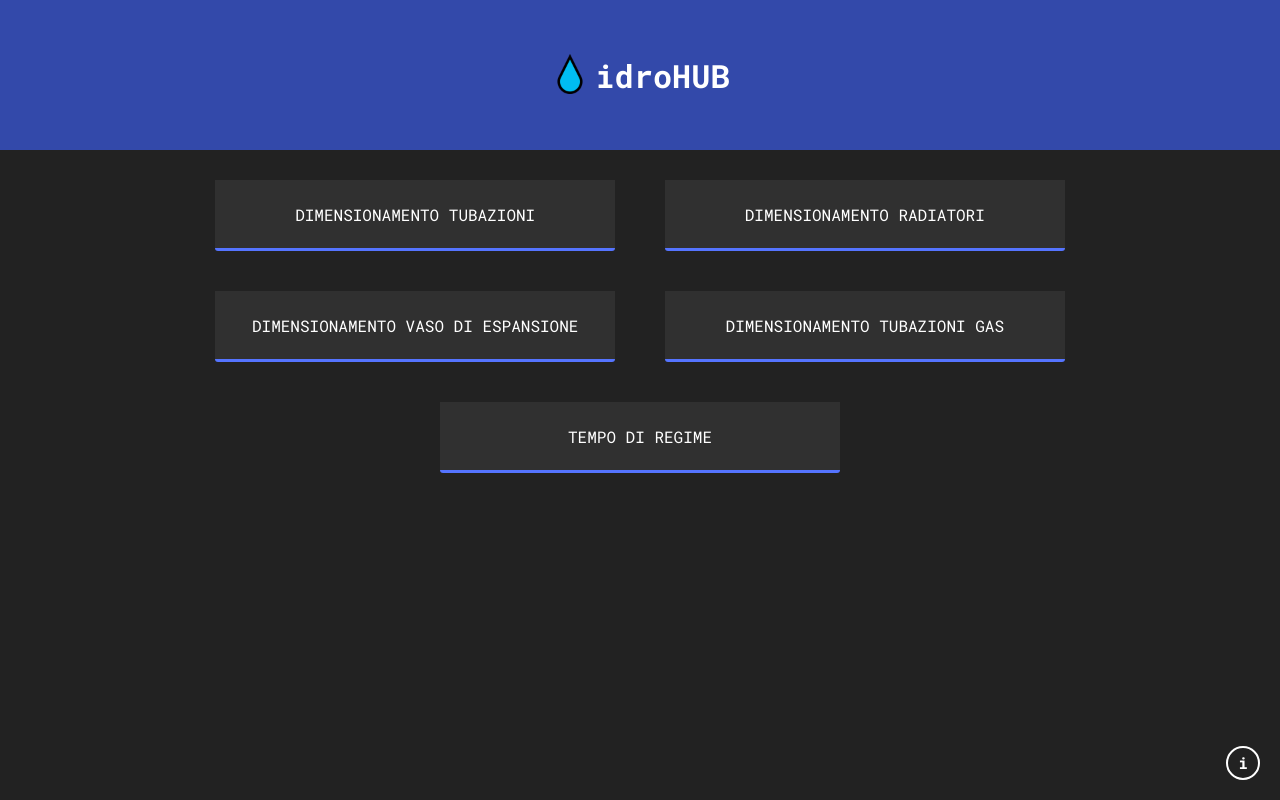
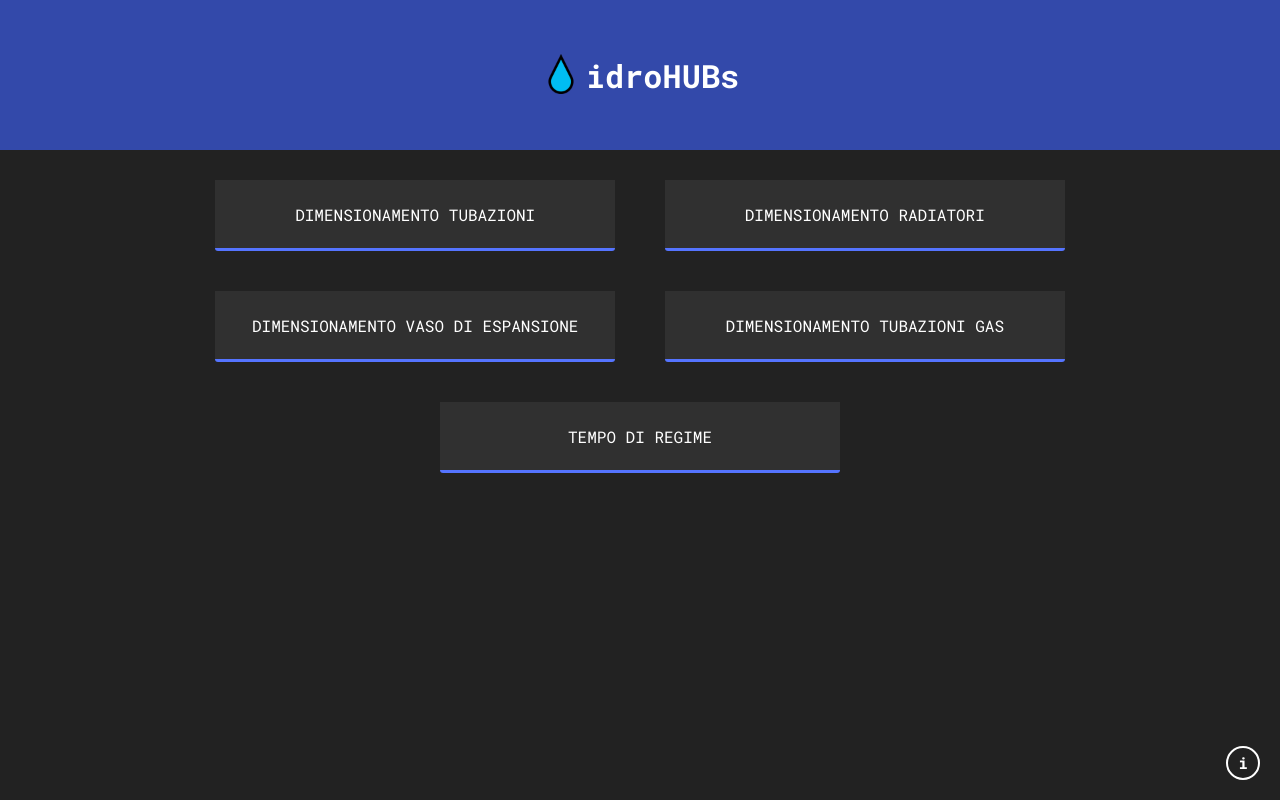
Before and after one commit to DvDRaga/IdroHUB-Cloudflare, a plain HTML site: page index.html in a window 1280 px wide. Drawn offline with Linux system fonts and the light colour scheme.

Commit message:
Update index.html

```diff
--- a/index.html
+++ b/index.html
@@ -19,7 +19,7 @@
 
   <body>
     <div class="header">
-      <h1><img src="/resource/droplet.png" alt="">idroHUB</h1>
+      <h1><img src="/resource/droplet.png" alt="">idroHUBs</h1>
     </div>
 
     <div class="content">
```
